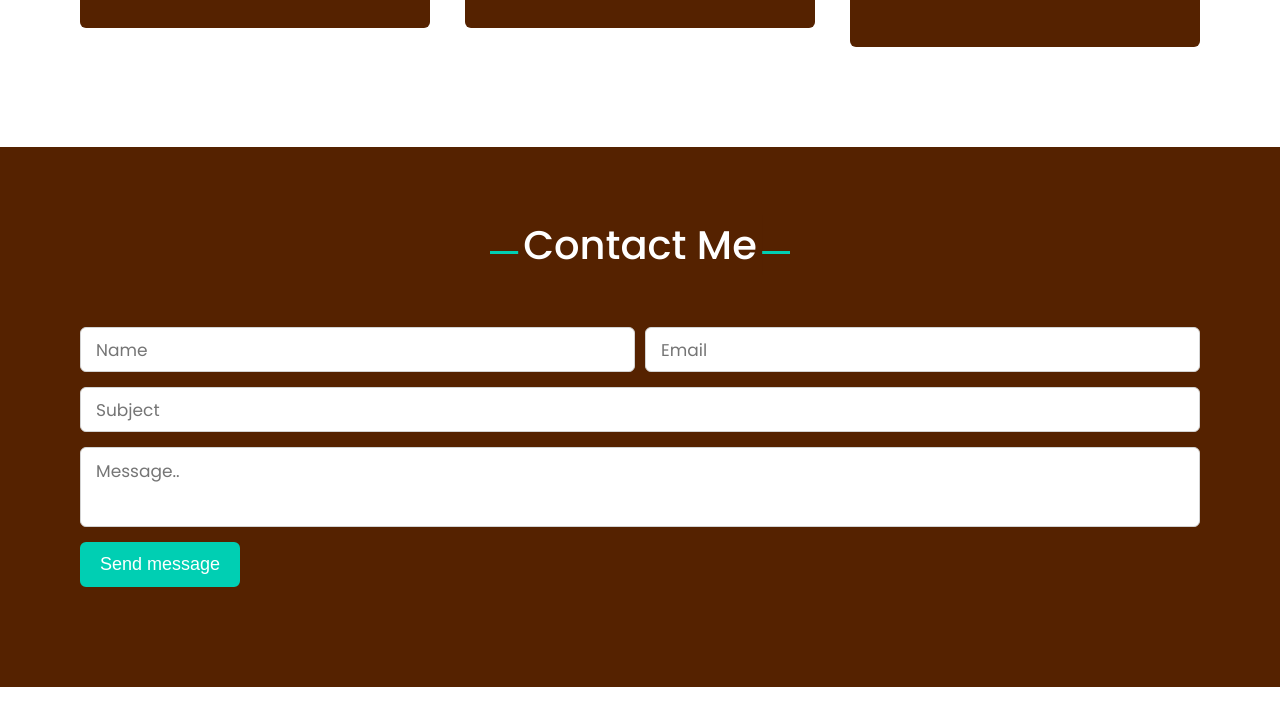
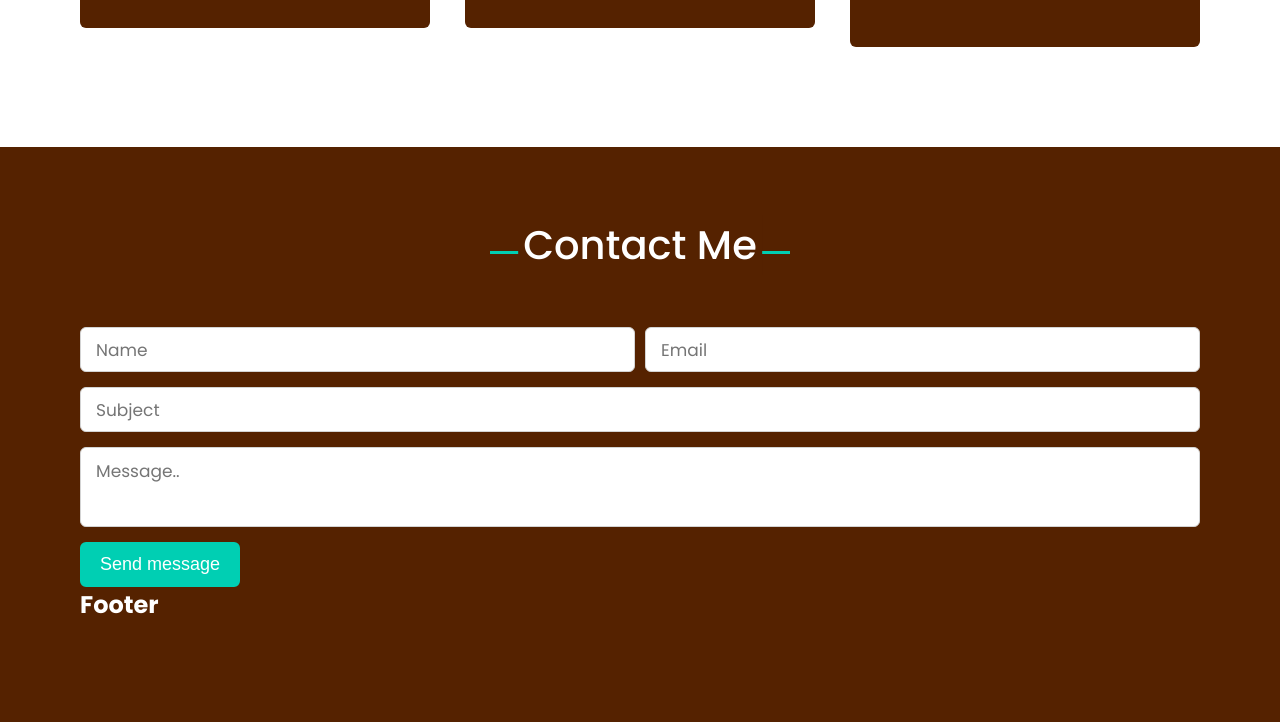
Before and after one commit to DigiDesignHub/portfolio, a plain HTML site: page index.html in a window 1280 px wide. Shown: the part 2354-3076 px from the top of the page. Before the commit the page ends 3041 px from the top, so only its background shows below. Drawn offline with nearby package versions, Linux system fonts and the light colour scheme.

Commit message:
Update index.html

```diff
--- a/index.html
+++ b/index.html
@@ -277,6 +277,9 @@
                         </div>
                     </form>
                 </div>
+                        <div class="footer">
+                        <h2>Footer</h2>
+                        </div>
             </div>
         </div>
     </section>
```
